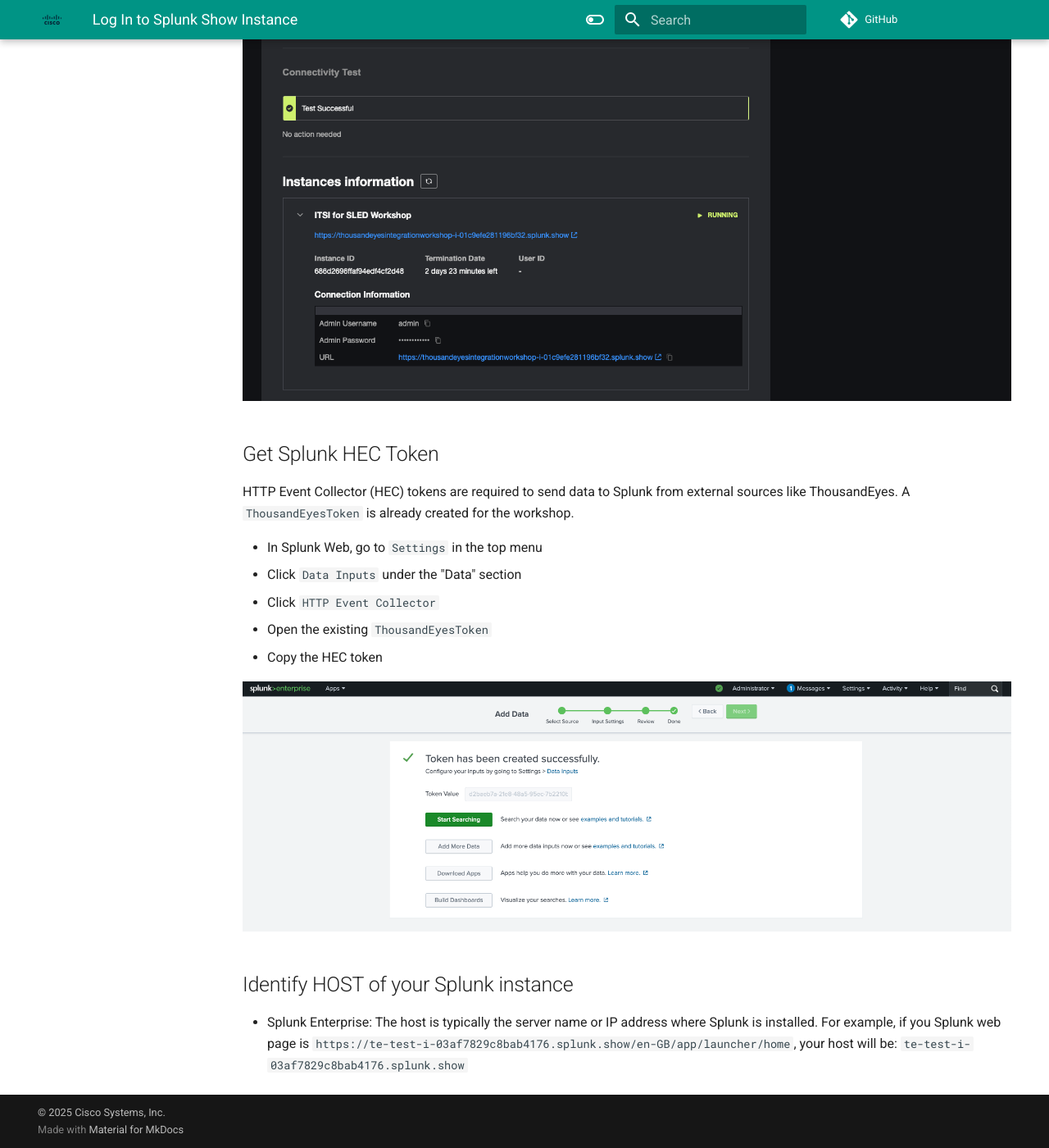
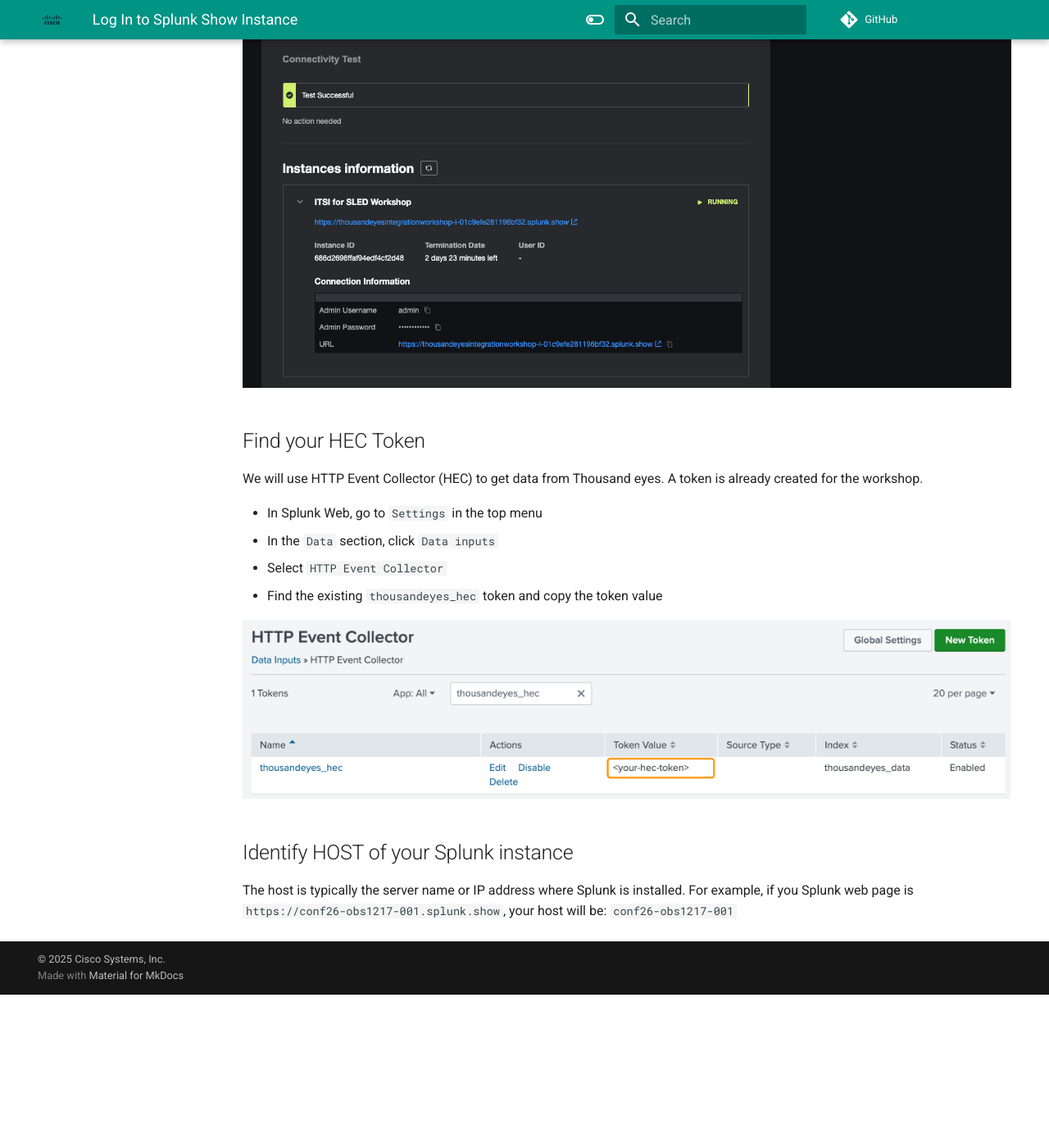
Before and after one commit to ajimenez1503/splunk.conf-2026-OBS1217, an MkDocs documentation site: the page built from docs/getting_started/login_splunk_show.md, in a window 1280 px wide and 1400 px high, scrolled down 1488 px. Shown: the whole window at 82% size. Built offline with MkDocs 1.6.1 and Material for MkDocs 9.7.7, drawn with Linux system fonts in a browser that asks for light colours; comment, search, counter and statistics services are not loaded; after the commit the page ends 2701 px from its top, so only the background shows below that; some of the changed text lies outside the part shown.

Commit message:
splk show getting started review

```diff
--- a/docs/getting_started/login_splunk_show.md
+++ b/docs/getting_started/login_splunk_show.md
@@ -1,14 +1,13 @@
 # Log In to Splunk Show Instance
 
 This guide will help you log into your Splunk Show instance and copy the HEC token for the ThousandEyes stream.
+- Access the Splunk Show [https://splunk.show/te-splunk](https://show.splunk.com/)
 
-Using Splunk Show
-
-- Access the Splunk Show [https://splunk.show/te-splunk](https://show.splunk.com/)
+!!! TODO !!!
 
 ![splunk show](../img/splunk_core/splunk_show.png)
 - Sign in to `splunk.com` (Register if you don't have an account)
-- Enroll event `ThousandEyes Integration Workshop`
+- Enroll event `XXX`
 
 ![Enroll event](../img/splunk_core/enroll_event.png)
 
@@ -16,18 +15,18 @@
 
 ![Splunk instance info](../img/splunk_core/splunk_instance_info.png)
 
-## Get Splunk HEC Token
+## Find your HEC Token
 
-HTTP Event Collector (HEC) tokens are required to send data to Splunk from external sources like ThousandEyes. A `ThousandEyesToken` is already created for the workshop.
+We will use HTTP Event Collector (HEC) to get data from Thousand eyes. A token is already created for the workshop.
 
 - In Splunk Web, go to `Settings` in the top menu
-- Click `Data Inputs` under the "Data" section
-- Click `HTTP Event Collector`
-- Open the existing `ThousandEyesToken`
-- Copy the HEC token
+- In the `Data` section, click `Data inputs`
+- Select `HTTP Event Collector`
+- Find the existing `thousandeyes_hec` token and copy the token value
 
-![Hec Token](../img/splunk_core/copyHecToken.png)
+![Hec Token](../img/splunk_core/splk_copy_hec_token.png)
 
 ## Identify HOST of your Splunk instance
 
-- Splunk Enterprise: The host is typically the server name or IP address where Splunk is installed. For example, if you Splunk web page is `https://te-test-i-03af7829c8bab4176.splunk.show/en-GB/app/launcher/home`, your host will be: `te-test-i-03af7829c8bab4176.splunk.show`
+The host is typically the server name or IP address where Splunk is installed.
+For example, if you Splunk web page is `https://conf26-obs1217-001.splunk.show`, your host will be: `conf26-obs1217-001`
```
Also changed, not shown: docs/img/splunk_core/copyHecToken.png (deleted), docs/img/splunk_core/splk_copy_hec_token.png (added).
